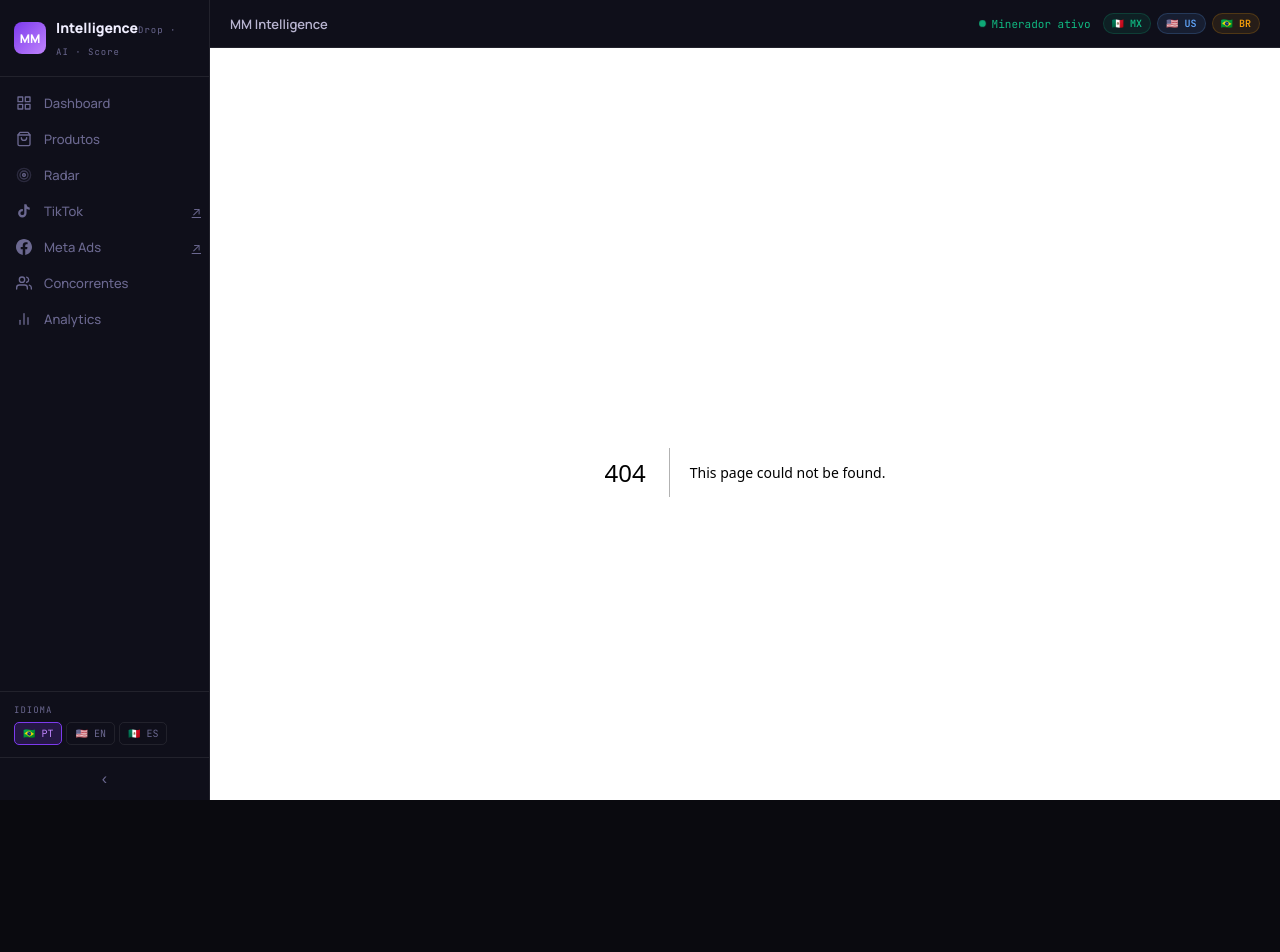
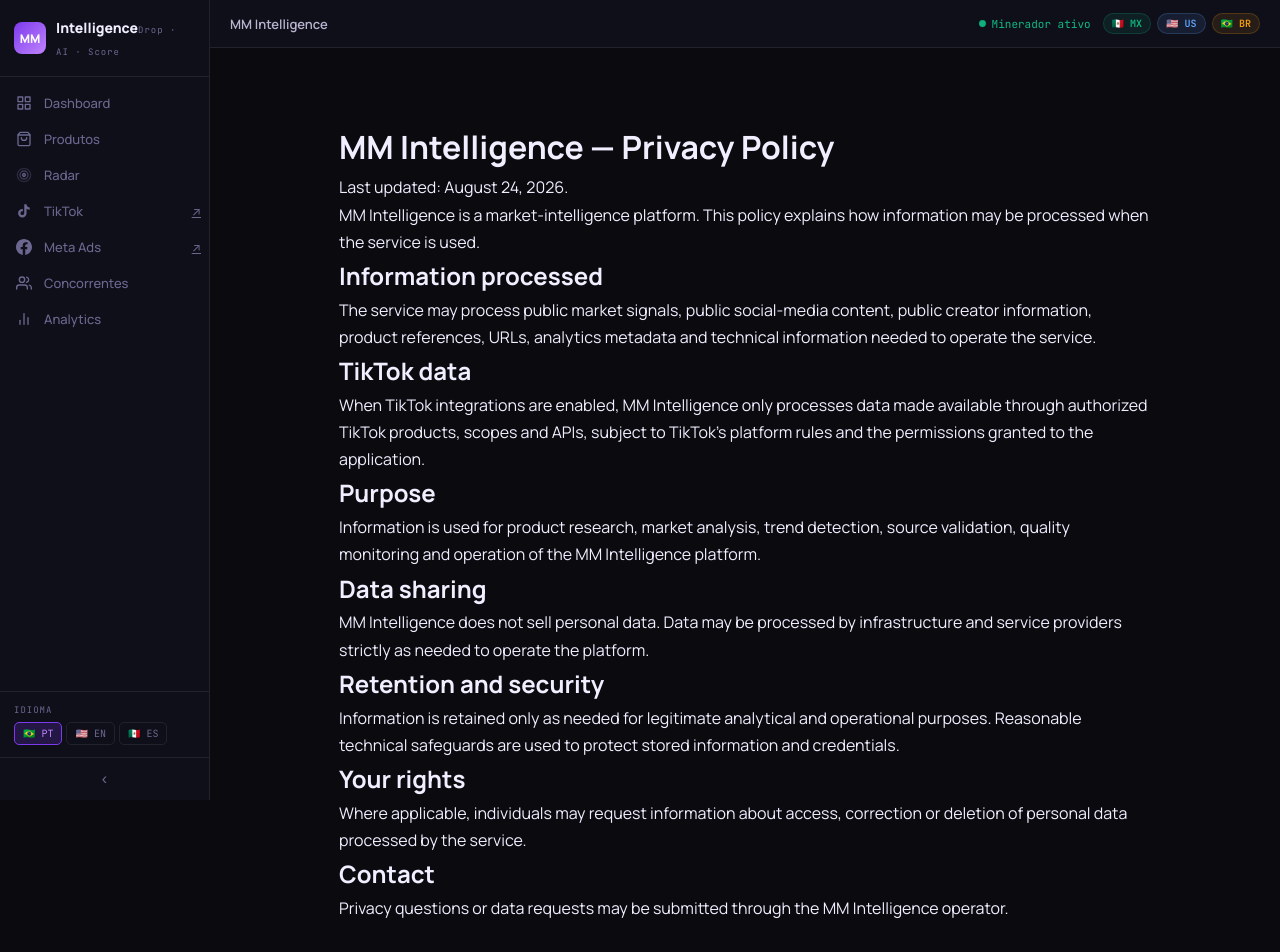
Before and after one commit to raqueri1970-sketch/mm-intelligence-app, a Next.js app: page /privacy in a window 1280 px wide. Before the commit this address had no page. Shown: the top 952 px of the page. Before the commit the page ends 896 px from the top, so only its background shows below. Built offline with nearby package versions, Linux system fonts and the light colour scheme.

Commit message:
Add public Privacy Policy page for MM

```diff
--- /dev/null
+++ b/app/privacy/page.tsx
@@ -0,0 +1,25 @@
+export const metadata = { title: 'Privacy Policy | MM Intelligence' }
+
+export default function PrivacyPage() {
+  return (
+    <main style={{maxWidth:860,margin:'0 auto',padding:'48px 24px',lineHeight:1.7}}>
+      <h1>MM Intelligence — Privacy Policy</h1>
+      <p>Last updated: August 24, 2026.</p>
+      <p>MM Intelligence is a market-intelligence platform. This policy explains how information may be processed when the service is used.</p>
+      <h2>Information processed</h2>
+      <p>The service may process public market signals, public social-media content, public creator information, product references, URLs, analytics metadata and technical information needed to operate the service.</p>
+      <h2>TikTok data</h2>
+      <p>When TikTok integrations are enabled, MM Intelligence only processes data made available through authorized TikTok products, scopes and APIs, subject to TikTok's platform rules and the permissions granted to the application.</p>
+      <h2>Purpose</h2>
+      <p>Information is used for product research, market analysis, trend detection, source validation, quality monitoring and operation of the MM Intelligence platform.</p>
+      <h2>Data sharing</h2>
+      <p>MM Intelligence does not sell personal data. Data may be processed by infrastructure and service providers strictly as needed to operate the platform.</p>
+      <h2>Retention and security</h2>
+      <p>Information is retained only as needed for legitimate analytical and operational purposes. Reasonable technical safeguards are used to protect stored information and credentials.</p>
+      <h2>Your rights</h2>
+      <p>Where applicable, individuals may request information about access, correction or deletion of personal data processed by the service.</p>
+      <h2>Contact</h2>
+      <p>Privacy questions or data requests may be submitted through the MM Intelligence operator.</p>
+    </main>
+  )
+}
```
